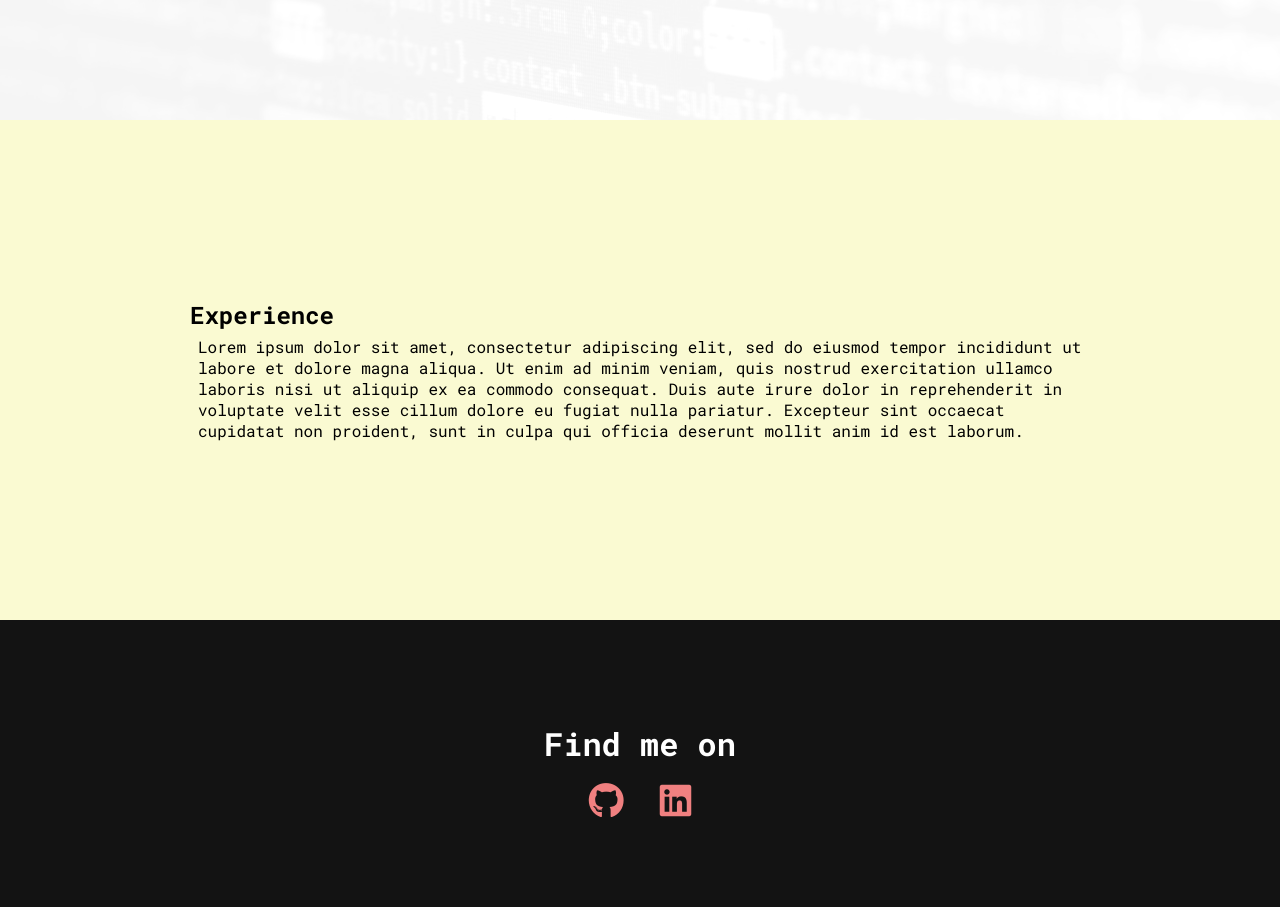
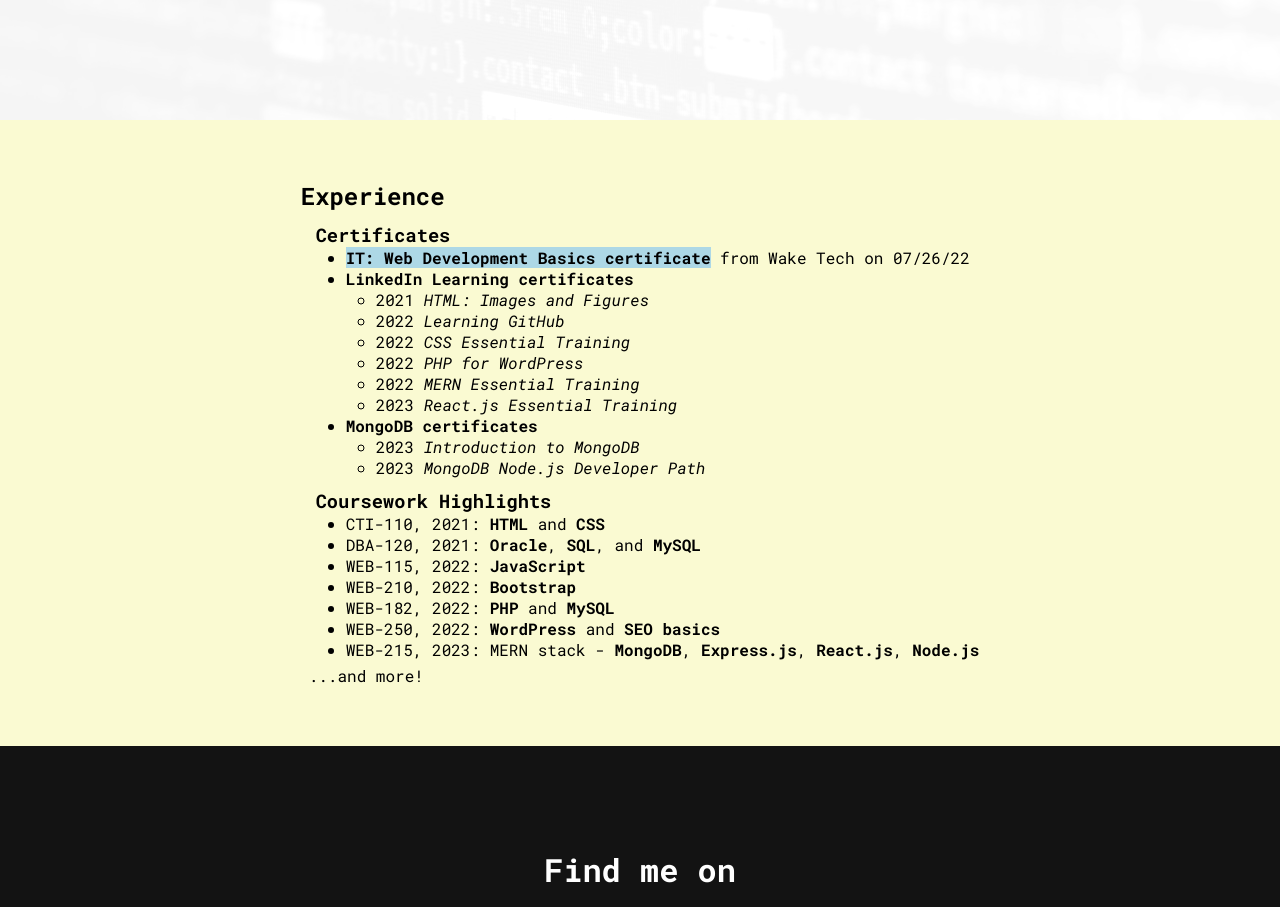
Before and after one commit to ckuer/react-portfolio, a React (Create React App) app: page / in a window 1280 px wide. Shown: the part 2180-3087 px from the top of the page. Built offline with nearby package versions, Linux system fonts and the light colour scheme.

Commit message:
Updates to Main component
Experience section completed and styled

```diff
--- a/src/components/Main.css
+++ b/src/components/Main.css
@@ -131,6 +131,24 @@
 /* EXPERIENCE section */
 #experience {
     background-color: lightgoldenrodyellow;
+    height: min-content;
+}
+
+#experience .section-container {
+    padding: 60px 15px;
+}
+
+#experience h3 {
+    padding-left: 15px;
+    padding-top: 10px;
+}
+
+.experience-list {
+    padding-left: 45px;
+}
+
+.experience-sublist {
+    padding-left: 30px;
 }
 
 
--- a/src/components/Main.js
+++ b/src/components/Main.js
@@ -103,7 +103,35 @@
                 <div class="section-container">
                     <div class="section-text">
                         <h1>Experience</h1>
-                        <p>Lorem ipsum dolor sit amet, consectetur adipiscing elit, sed do eiusmod tempor incididunt ut labore et dolore magna aliqua. Ut enim ad minim veniam, quis nostrud exercitation ullamco laboris nisi ut aliquip ex ea commodo consequat. Duis aute irure dolor in reprehenderit in voluptate velit esse cillum dolore eu fugiat nulla pariatur. Excepteur sint occaecat cupidatat non proident, sunt in culpa qui officia deserunt mollit anim id est laborum.</p>
+                        <h3>Certificates</h3>
+                            <ul class="experience-list">
+                                <li><b><span class="color3">IT: Web Development Basics certificate</span></b> from Wake Tech on 07/26/22</li>
+                                <li><b>LinkedIn Learning certificates</b></li>
+                                    <ul class="experience-sublist">
+                                        <li>2021 <em>HTML: Images and Figures</em></li>
+                                        <li>2022 <em>Learning GitHub</em></li>
+                                        <li>2022 <em>CSS Essential Training</em></li>
+                                        <li>2022 <em>PHP for WordPress</em></li>
+                                        <li>2022 <em>MERN Essential Training</em></li>
+                                        <li>2023 <em>React.js Essential Training</em></li>
+                                    </ul>
+                                <li><b>MongoDB certificates</b></li>
+                                    <ul class="experience-sublist">
+                                        <li>2023 <em>Introduction to MongoDB</em></li>
+                                        <li>2023 <em>MongoDB Node.js Developer Path</em></li>
+                                    </ul>
+                            </ul>
+                        <h3>Coursework Highlights</h3>
+                            <ul class="experience-list">
+                                <li>CTI-110, 2021: <b>HTML</b> and <b>CSS</b></li>
+                                <li>DBA-120, 2021: <b>Oracle</b>, <b>SQL</b>, and <b>MySQL</b></li>
+                                <li>WEB-115, 2022: <b>JavaScript</b></li>
+                                <li>WEB-210, 2022: <b>Bootstrap</b></li>
+                                <li>WEB-182, 2022: <b>PHP</b> and <b>MySQL</b></li>
+                                <li>WEB-250, 2022: <b>WordPress</b> and <b>SEO basics</b></li>
+                                <li>WEB-215, 2023: MERN stack - <b>MongoDB</b>, <b>Express.js</b>, <b>React.js</b>, <b>Node.js</b></li>
+                            </ul>
+                            <p>...and more!</p>
                     </div>
                 </div>
             </section>
```
